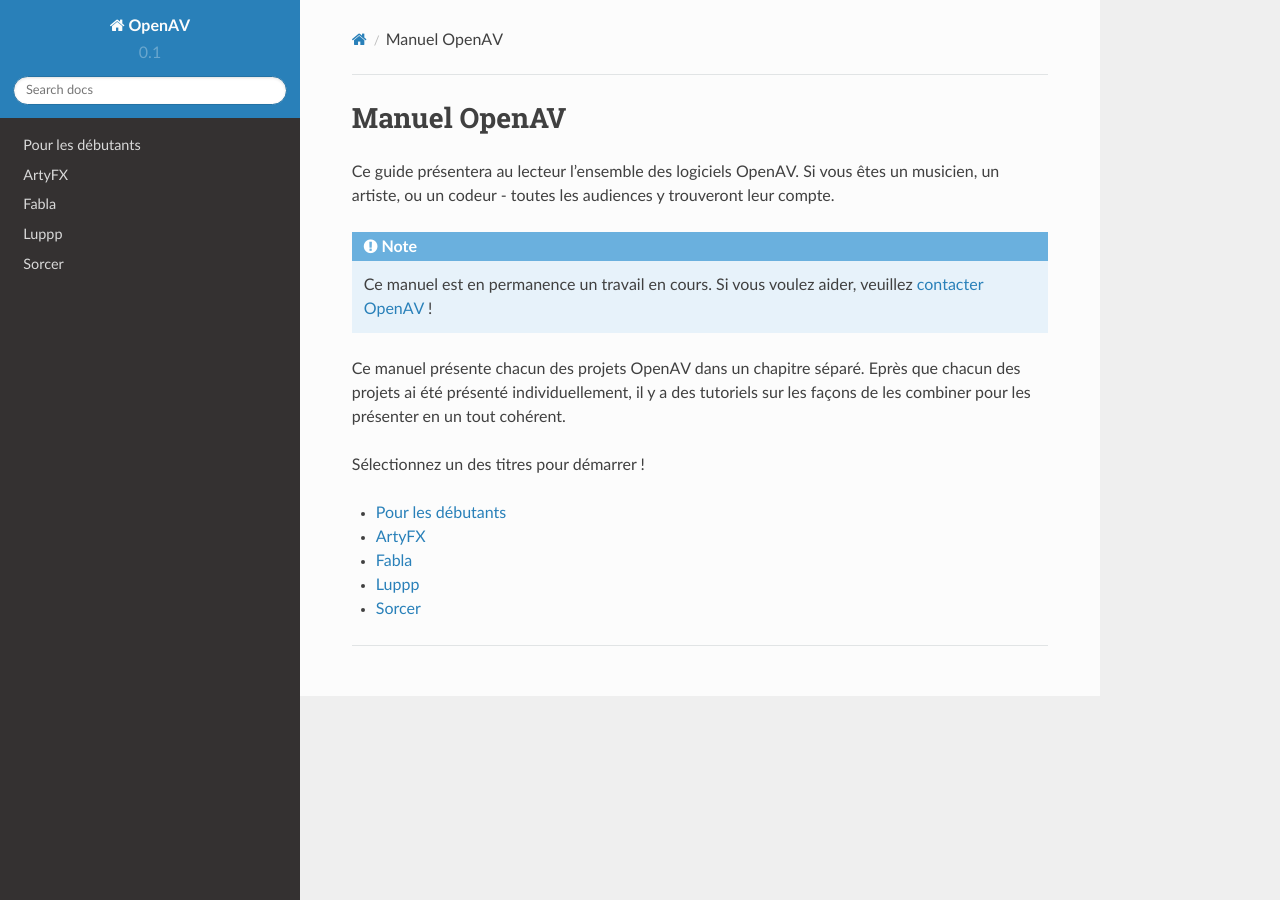
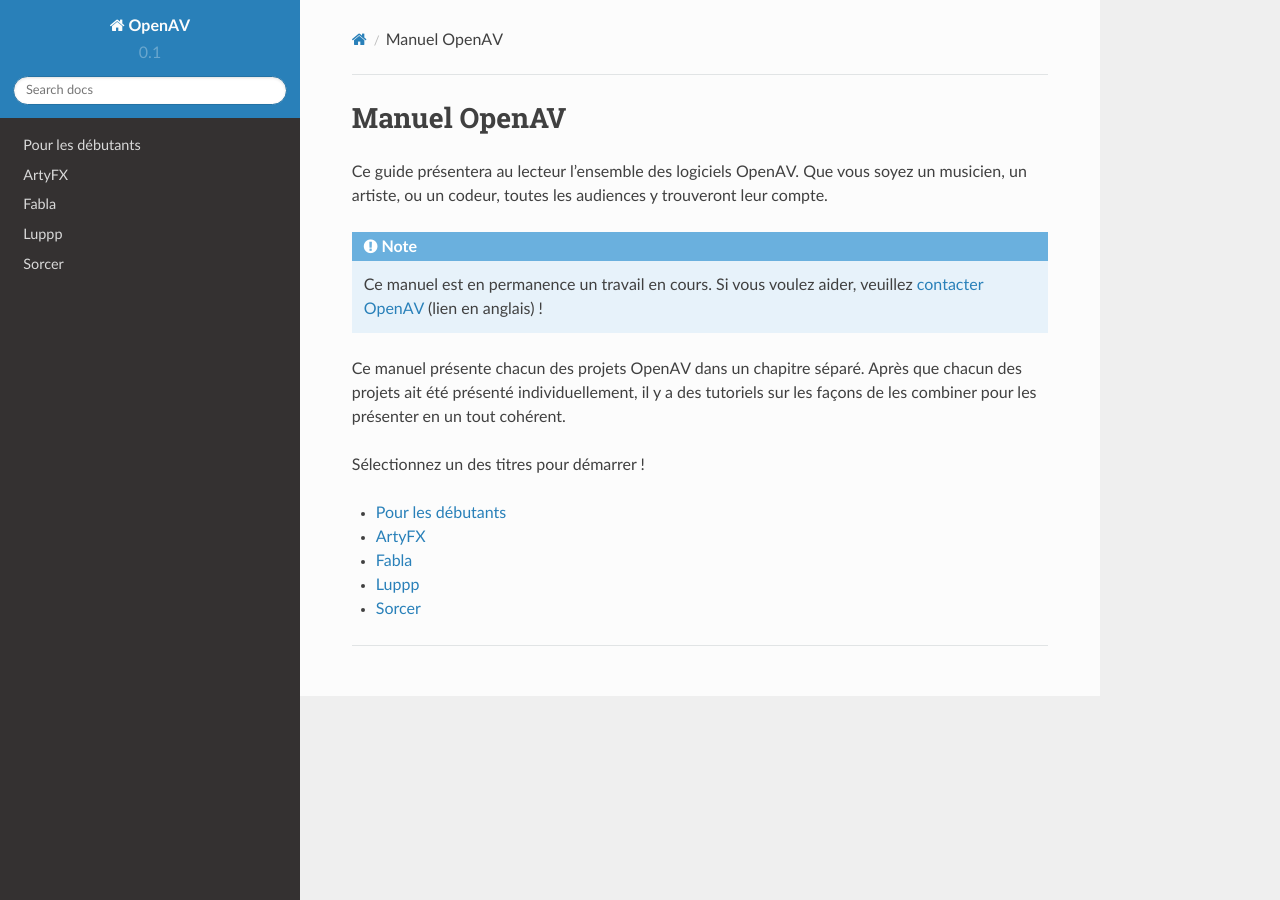
Before and after one commit to openAVproductions/openAV-manual, a Sphinx documentation site: the page built from source/fr-index.rst, in a window 1280 px wide. Built offline with Sphinx 7.4.7 and the Read the Docs theme 2.0.0, drawn with Linux system fonts in a browser that asks for light colours.

Commit message:
Update fr-index.rst

```diff
--- a/source/fr-index.rst
+++ b/source/fr-index.rst
@@ -7,13 +7,13 @@
 =================
 
 Ce guide présentera au lecteur l'ensemble des logiciels OpenAV.
-Si vous êtes un musicien, un artiste, ou un codeur - toutes les audiences y trouveront leur compte.
+Que vous soyez un musicien, un artiste, ou un codeur, toutes les audiences y trouveront leur compte.
 
 .. note:: Ce manuel est en permanence un travail en cours. Si vous voulez aider,
-  veuillez `contacter OpenAV`_ !
+  veuillez `contacter OpenAV`_ (lien en anglais) !
 
 Ce manuel présente chacun des projets OpenAV dans un chapitre séparé.
-Eprès que chacun des projets ai été présenté individuellement, il y a des tutoriels sur
+Après que chacun des projets ait été présenté individuellement, il y a des tutoriels sur
 les façons de les combiner pour les présenter en un tout cohérent.
 
 .. _contacter OpenAV : http://openavproductions.com/contact/
```
